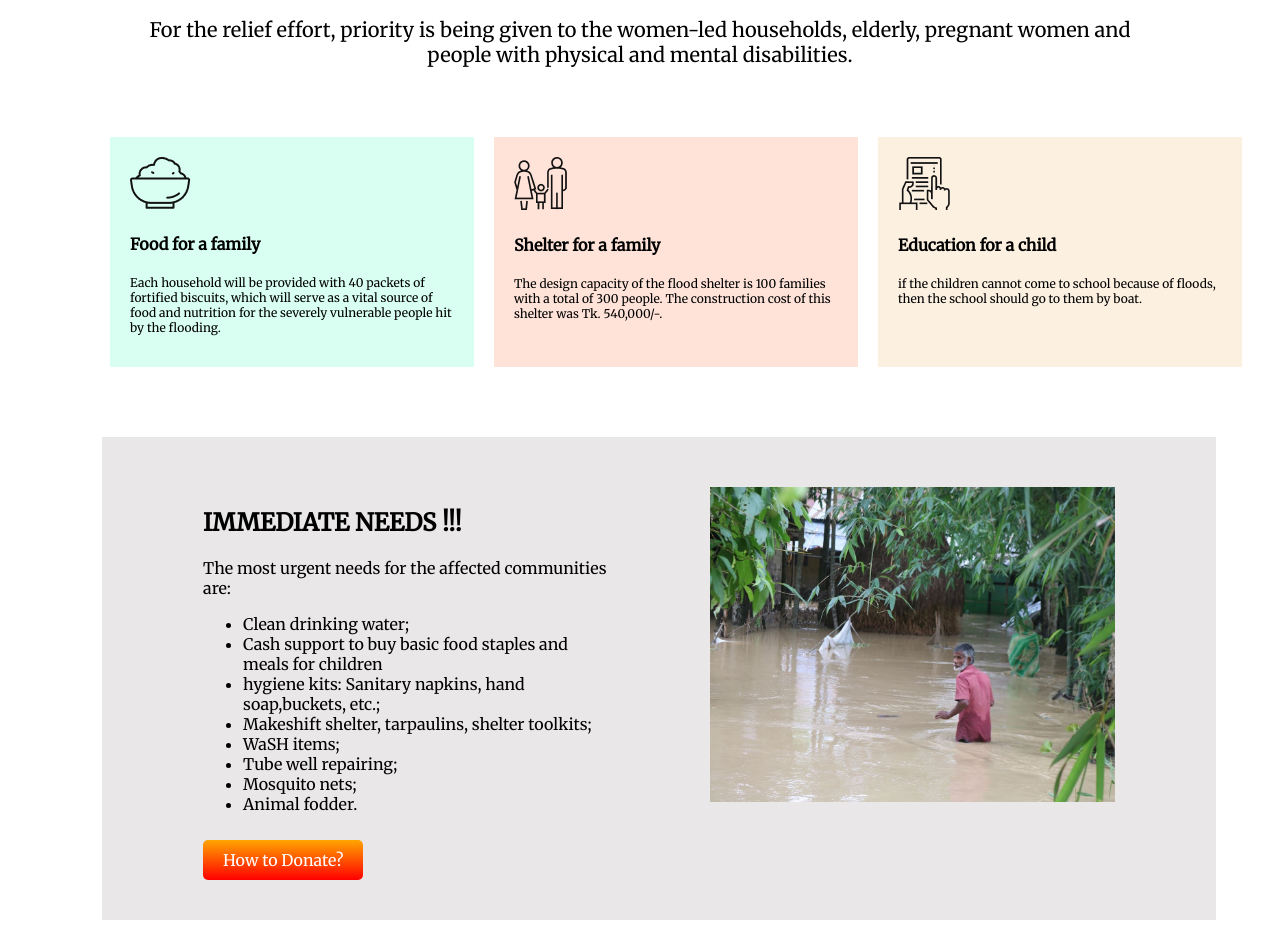
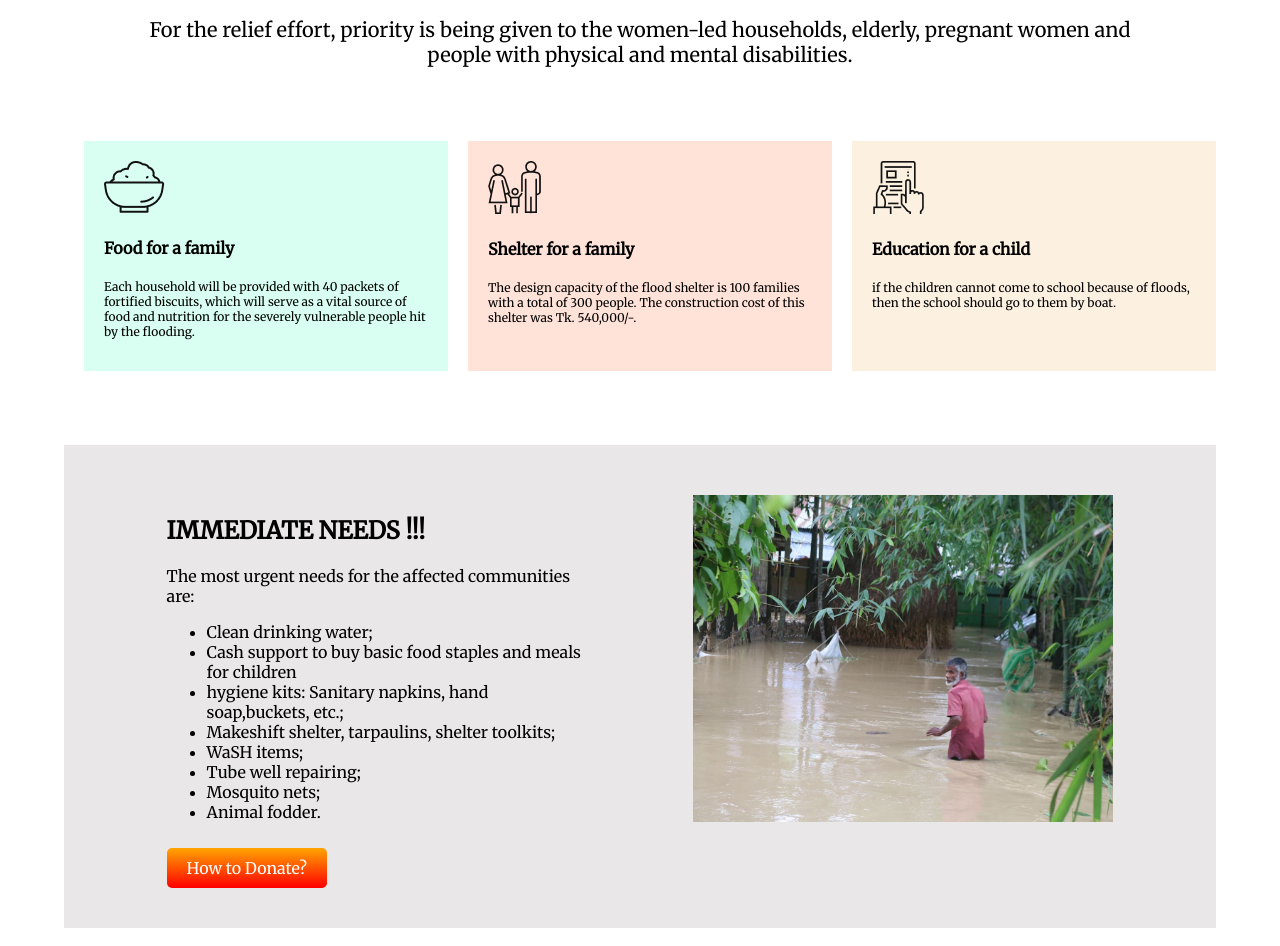
Before and after one commit to syedfarhanreza/Bangladesh-Floods-Donation, a plain HTML site: page index.html in a window 1280 px wide. Shown: the part 1406-2352 px from the top of the page. Drawn offline with Linux system fonts and the light colour scheme.

Commit message:
complete

```diff
--- a/style.css
+++ b/style.css
@@ -89,7 +89,7 @@ body{
 .flex-design{
     display: flex;
     width: 90%;
-    margin: 60px 90px 60px 90px;
+    margin: 5%;
     padding: 10px;
 }
 .flex-design p{
@@ -112,7 +112,8 @@ body{
 }
 .needs{
     display: flex;
-    margin-left: 8%;
+
+    margin-left: 5%;
     margin-right: 5%;
     margin-bottom: 100px;
     padding:50px;
```
